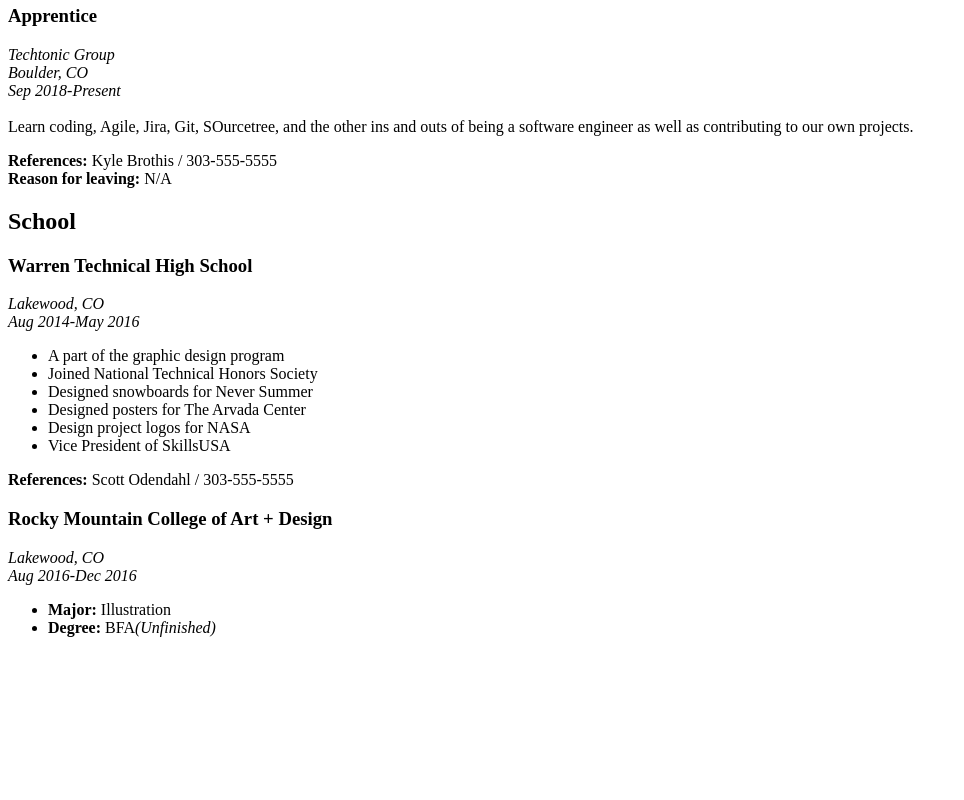
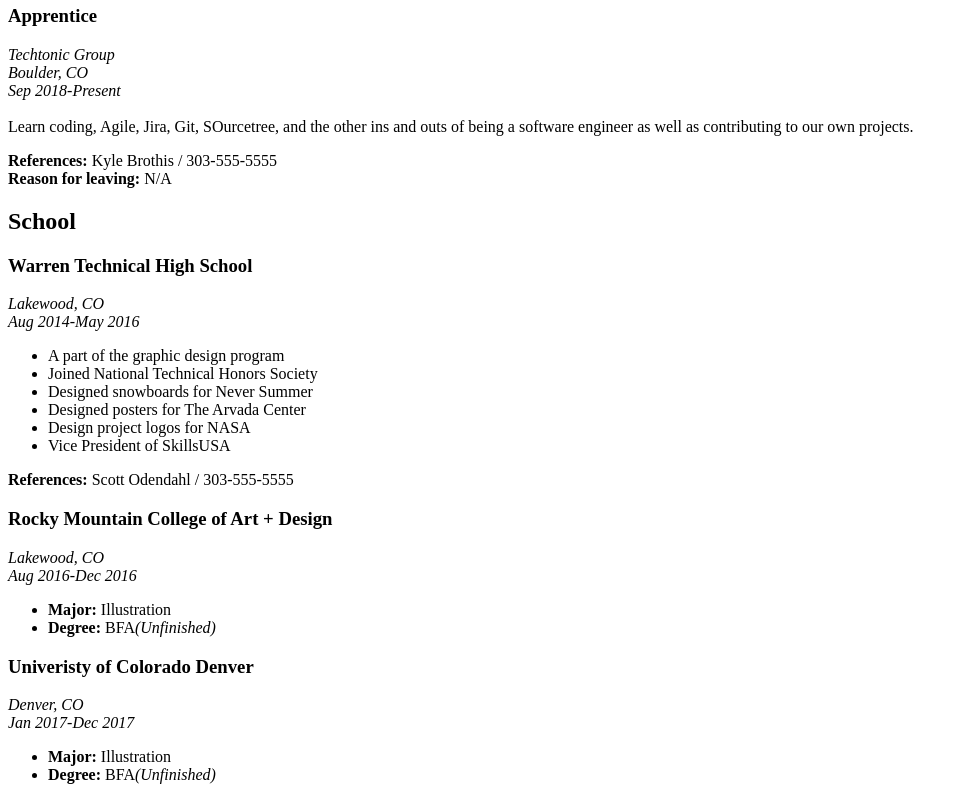
Before and after one commit to dhansonTechtonic/Resume-Rebuild, a plain HTML site: page index.html in a window 1280 px wide. Shown: the part 1106-1906 px from the top of the page, without its empty margins (0-964 px from the left). Before the commit the page ends 1759 px from the top, so only its background shows below. Drawn offline with Linux system fonts and the light colour scheme.

Commit message:
Adds UCD to school section

```diff
--- a/index.html
+++ b/index.html
@@ -81,5 +81,14 @@
             <li><b>Degree:</b> BFA<em>(Unfinished)</em></li>
           </ul>
       </div>
+<!---//UCD//----------------------------------------------------------------->
+      <div>
+        <h3>Univeristy of Colorado Denver</h3>
+          <p><em>Denver, CO</em><br /><em>Jan 2017-Dec 2017</em></p>
+          <ul>
+            <li><b>Major:</b> Illustration</li>
+            <li><b>Degree:</b> BFA<em>(Unfinished)</em></li>
+          </ul>
+      </div>
   </body>
 </html>
```
